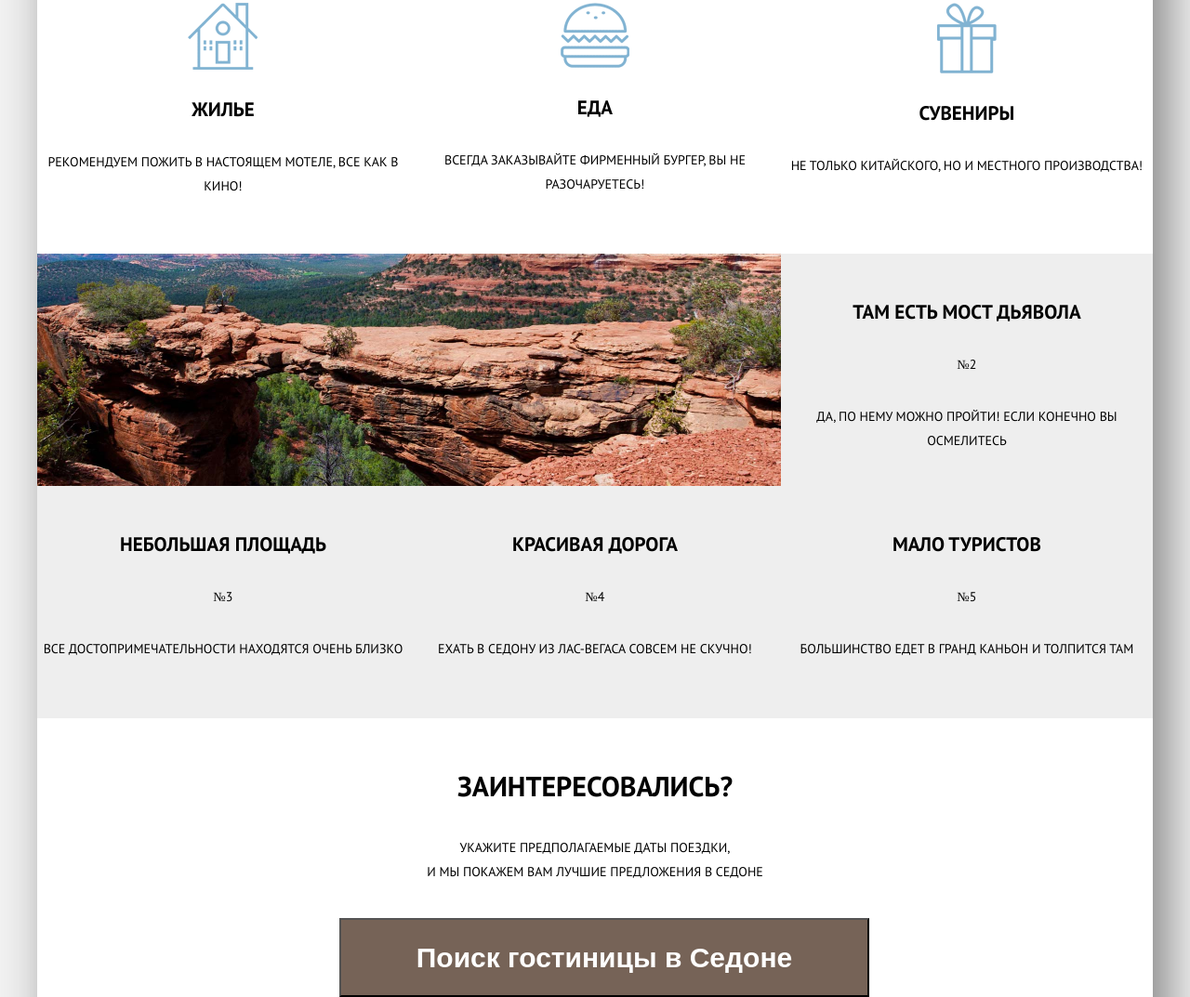
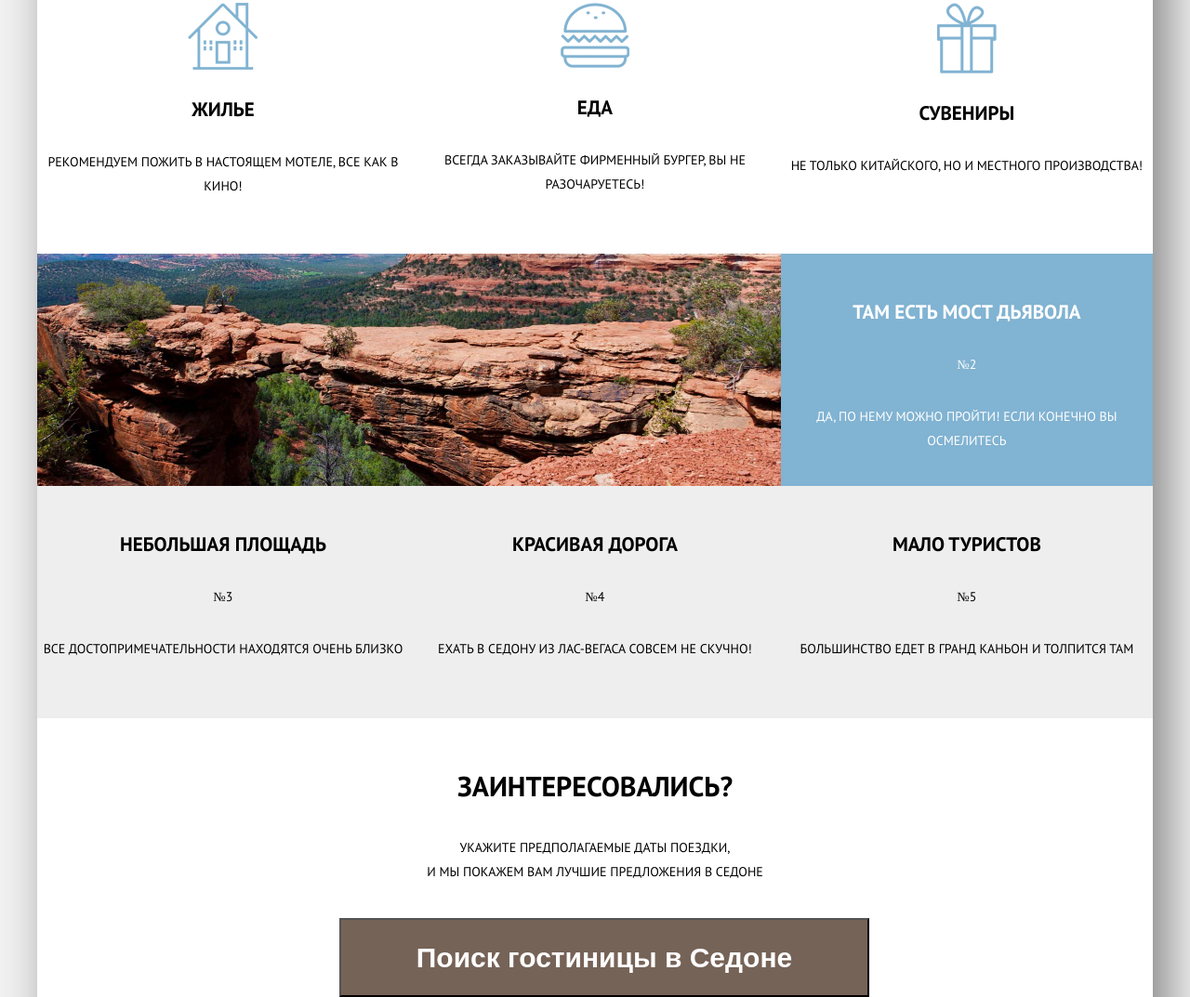
Before and after one commit to voyager5874/260943-sedona, a plain HTML site: page index.html in a window 1280 px wide. Shown: the part 1072-2145 px from the top of the page at 93% size. Drawn offline with Linux system fonts and the light colour scheme; files whose address does not match are found by name.

Commit message:
добавил два класса для reason №2

```diff
--- a/index.html
+++ b/index.html
@@ -102,7 +102,7 @@
         <div class="full-height reason-img reason-img-2 col-2">
           <!-- CSS background-image: url(img/reason-img-2.jpg)-->
         </div>
-        <div class="illustrated full-height container">
+        <div class="reason-item full-height illustrated container col-1">
           <div class="title">Там есть мост дьявола</div>
           <div class="story">№2</div>
           <p class="story">Да, по нему можно пройти! Если конечно вы осмелитесь</p>
```
